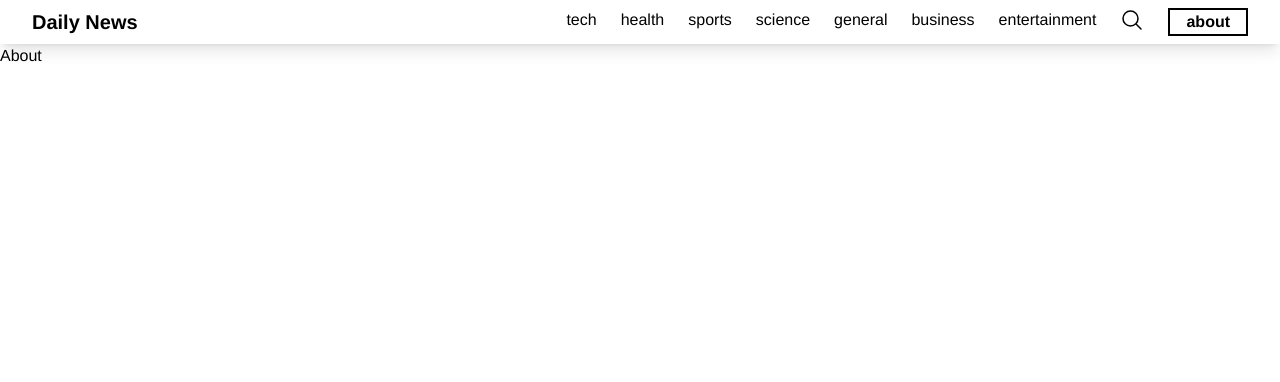
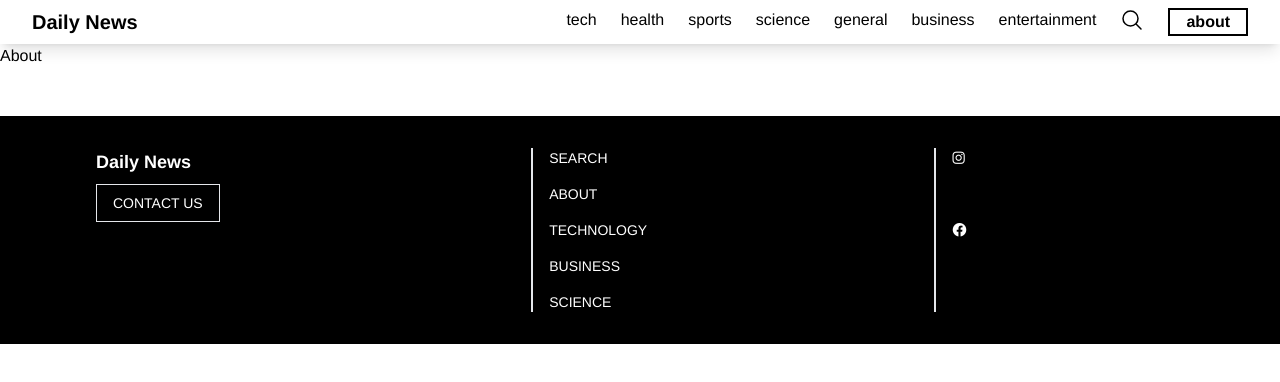
Before and after one commit to the-man2004/news-app, a Vue app: page /about in a window 1280 px wide. Shown: the top 382 px of the page. Built offline with nearby package versions, Linux system fonts and the light colour scheme.

Commit message:
Added & styled all relevant links to footer.

```diff
--- a/public/index.html
+++ b/public/index.html
@@ -6,7 +6,14 @@
     <meta name="viewport" content="width=device-width,initial-scale=1.0" />
     <link rel="icon" href="<%= BASE_URL %>favicon.ico" />
     <script src="https://cdn.tailwindcss.com"></script>
-    <title>Tech News</title>
+    <link
+      rel="stylesheet"
+      href="https://cdnjs.cloudflare.com/ajax/libs/font-awesome/6.4.2/css/all.min.css"
+      integrity="sha512-z3gLpd7yknf1YoNbCzqRKc4qyor8gaKU1qmn+CShxbuBusANI9QpRohGBreCFkKxLhei6S9CQXFEbbKuqLg0DA=="
+      crossorigin="anonymous"
+      referrerpolicy="no-referrer"
+    />
+    <title>Daily News</title>
   </head>
   <body>
     <noscript>
--- a/src/App.vue
+++ b/src/App.vue
@@ -1,10 +1,12 @@
 <template>
   <the-navbar />
   <router-view></router-view>
+  <the-footer />
 </template>
 
 <script setup>
 import TheNavbar from "./components/TheNavbar.vue";
+import TheFooter from "./components/footer/TheFooter.vue";
 </script>
 
 <style>
@@ -12,6 +14,8 @@ import TheNavbar from "./components/TheNavbar.vue";
   font-family: Avenir, Helvetica, Arial, sans-serif;
   -webkit-font-smoothing: antialiased;
   -moz-osx-font-smoothing: grayscale;
+
+  scroll-behavior: smooth;
 }
 
 img {
--- a/src/components/TheNavbar.vue
+++ b/src/components/TheNavbar.vue
@@ -1,5 +1,6 @@
 <template>
   <nav
+    id="navbar"
     class="flex flex-row justify-between shadow-lg py-1 px-4 md:py-2 sm:px-8"
   >
     <div>
--- /dev/null
+++ b/src/components/footer/TheFooter.vue
@@ -0,0 +1,34 @@
+<template>
+  <div class="bg-black text-white mt-12 mt:pt-20">
+    <div
+      class="max-w-6xl mx-auto text-xs p-4 md:grid md:grid-cols-5 md:text-sm md:p-8"
+    >
+      <div class="mb-8 text-center md:mb-0 md:col-span-2 md:text-left">
+        <router-link to="/technology" class="block text-lg font-bold"
+          >Daily News</router-link
+        >
+        <button class="mt-2 py-2 px-4 border">CONTACT US</button>
+      </div>
+      <div class="grid grid-cols-2 md:col-span-2">
+        <div class="flex flex-col gap-1 md:pl-4 md:gap-4 md:border-l-2">
+          <router-link to="/search">SEARCH</router-link>
+          <router-link to="/about">ABOUT</router-link>
+          <router-link to="/technology">TECHNOLOGY</router-link>
+          <router-link to="/business">BUSINESS</router-link>
+          <router-link to="/science">SCIENCE</router-link>
+        </div>
+        <div class="ml-auto flex flex-col gap-1 md:pl-4 md:gap-4 md:border-l-2">
+          <a href="https://instagram.com">
+            <i class="fa-brands fa-instagram"></i>
+          </a>
+          <a href="https://x.com">
+            <i class="fa-brands fa-square-x-twitter"></i>
+          </a>
+          <a href="https://facebook.com">
+            <i class="fa-brands fa-facebook"></i>
+          </a>
+        </div>
+      </div>
+    </div>
+  </div>
+</template>
```
